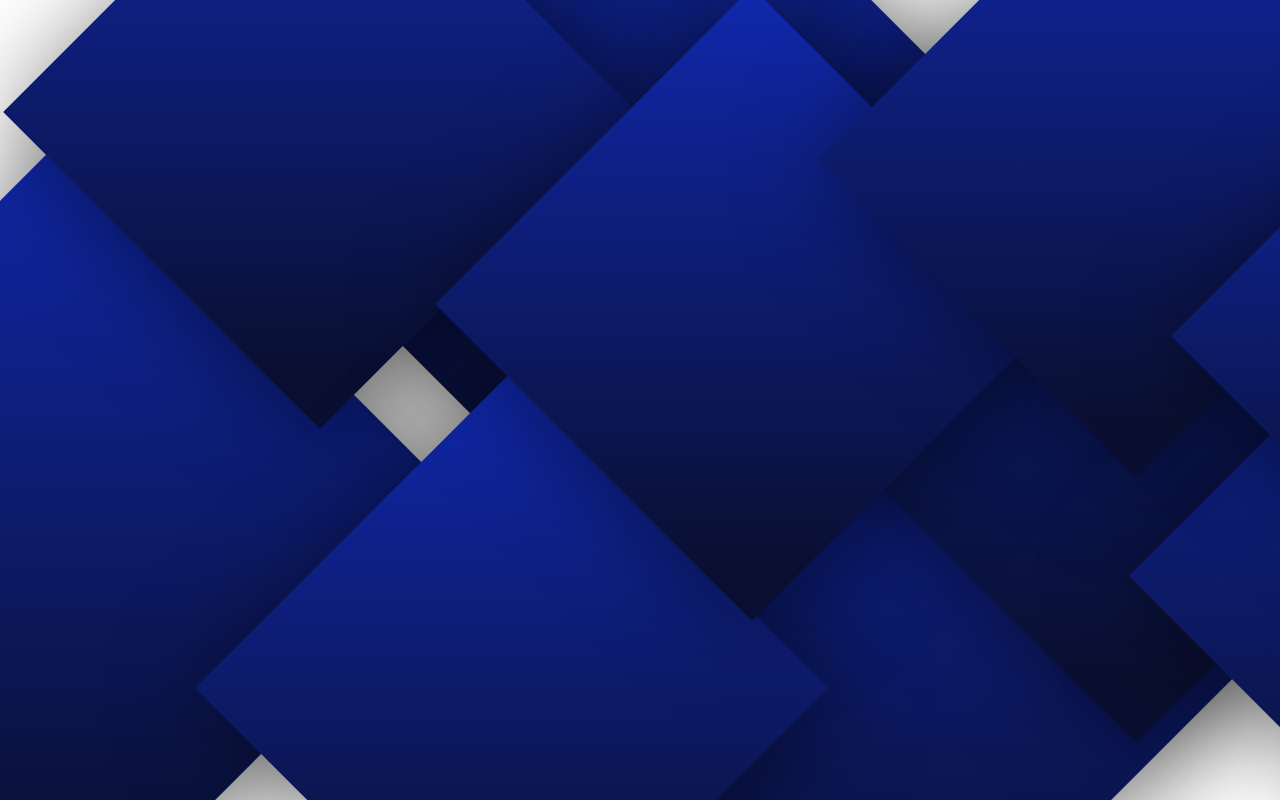
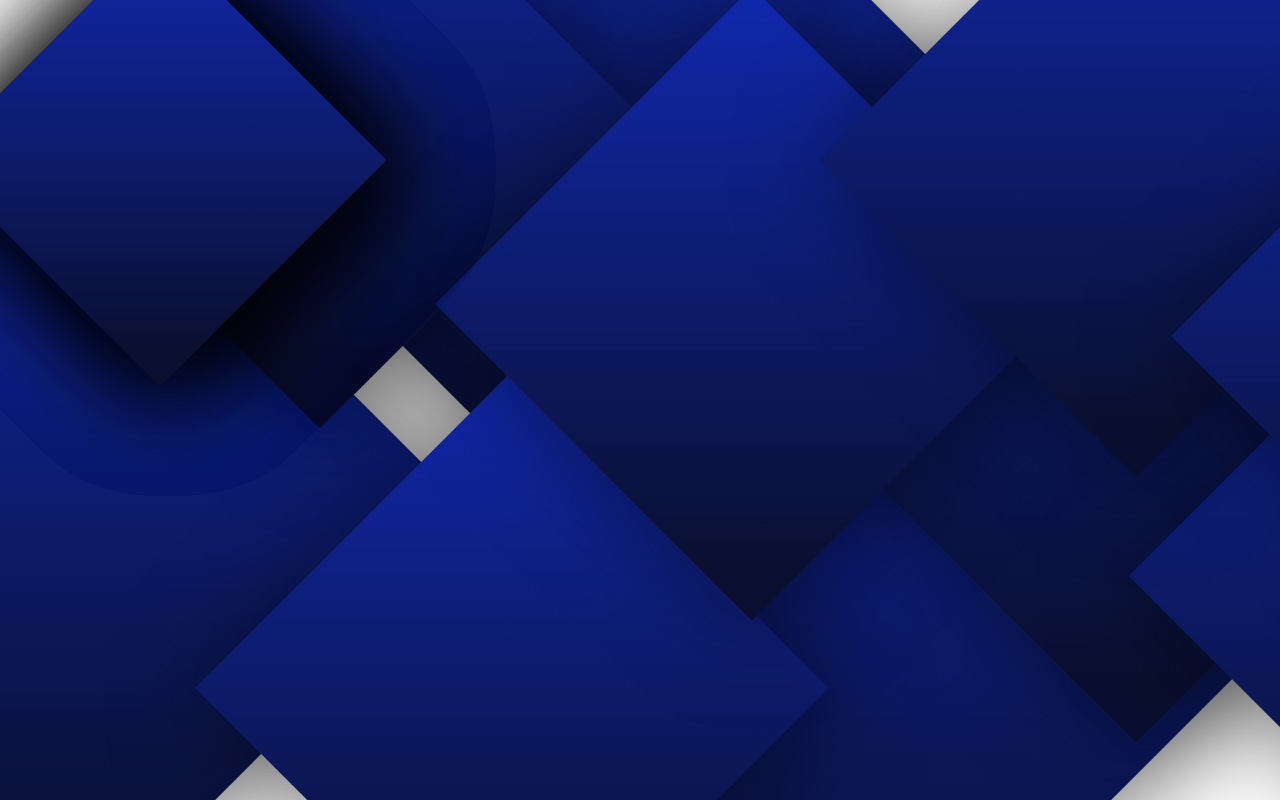
Before and after one commit to DerianMelvin/abstract-alternate-wall-1, a React (Create React App) app: page / in a window 1280 px wide. Shown: the top 800 px of the page. Built offline with nearby package versions, Linux system fonts and the light colour scheme.

Commit message:
- Create <div> .container-square-s - Create <div> elements in .container-square-s - Add id & className to each <div> in .container-square-s

```diff
--- a/src/App.js
+++ b/src/App.js
@@ -35,6 +35,14 @@ function App() {
         <div id="square-m-4" className="square size-m theme-set-1"></div>
         <div id="square-m-5" className="square size-m theme-set-1"></div>
       </div>
+
+      <div className="container-square-s">
+        <div id="square-s-1" className="square size-s theme-set-1"></div>
+        <div id="square-s-2" className="square size-s theme-set-1"></div>
+        <div id="square-s-3" className="square size-s theme-set-1"></div>
+        <div id="square-s-4" className="square size-s theme-set-1"></div>
+        <div id="square-s-5" className="square size-s theme-set-1"></div>
+      </div>
     </div>
   );
 }
```
